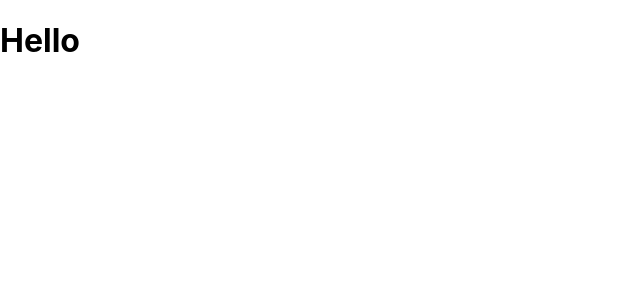
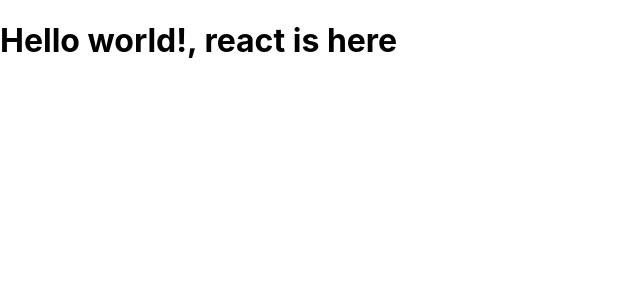
Before and after one commit to Deba-aispry/Aispry-Frontend, a React (Create React App) app: page / in a window 1280 px wide. Shown: the top 300 px of the page, without its empty margins (0-640 px from the left). Built offline with nearby package versions, Linux system fonts and the light colour scheme.

Commit message:
first commit

```diff
--- a/src/App.js
+++ b/src/App.js
@@ -1,6 +1,6 @@
 function App() {
   return <div className="App">
-    <h1>Hello</h1>
+    <h1>Hello world!, react is here </h1>
   </div>;
 }
 
```
